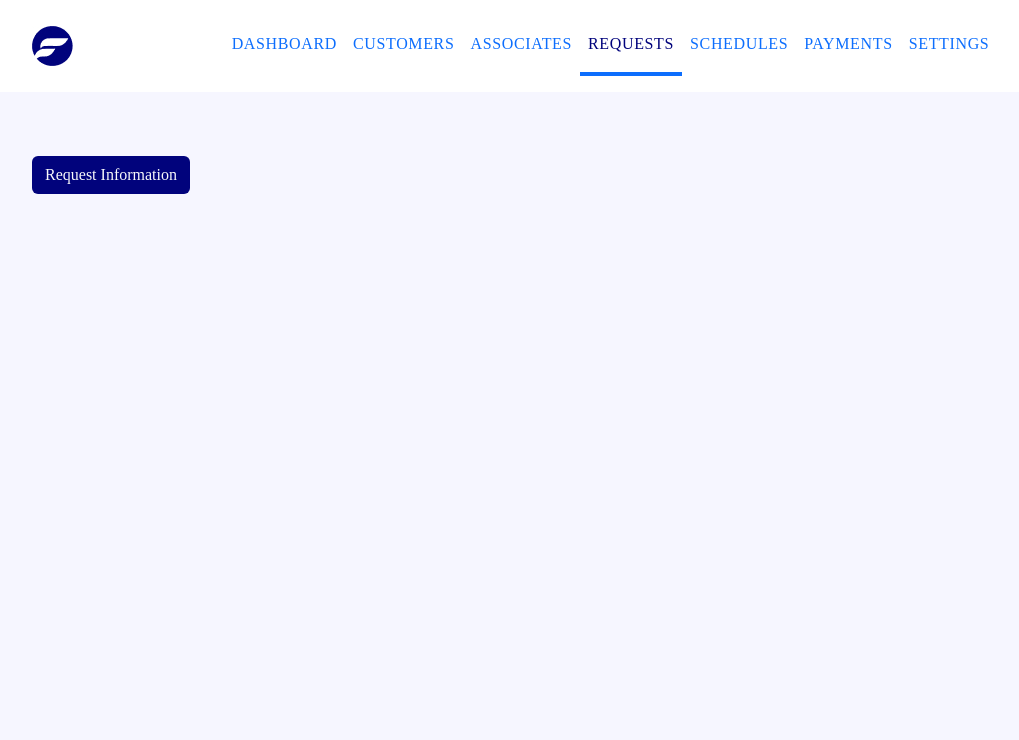
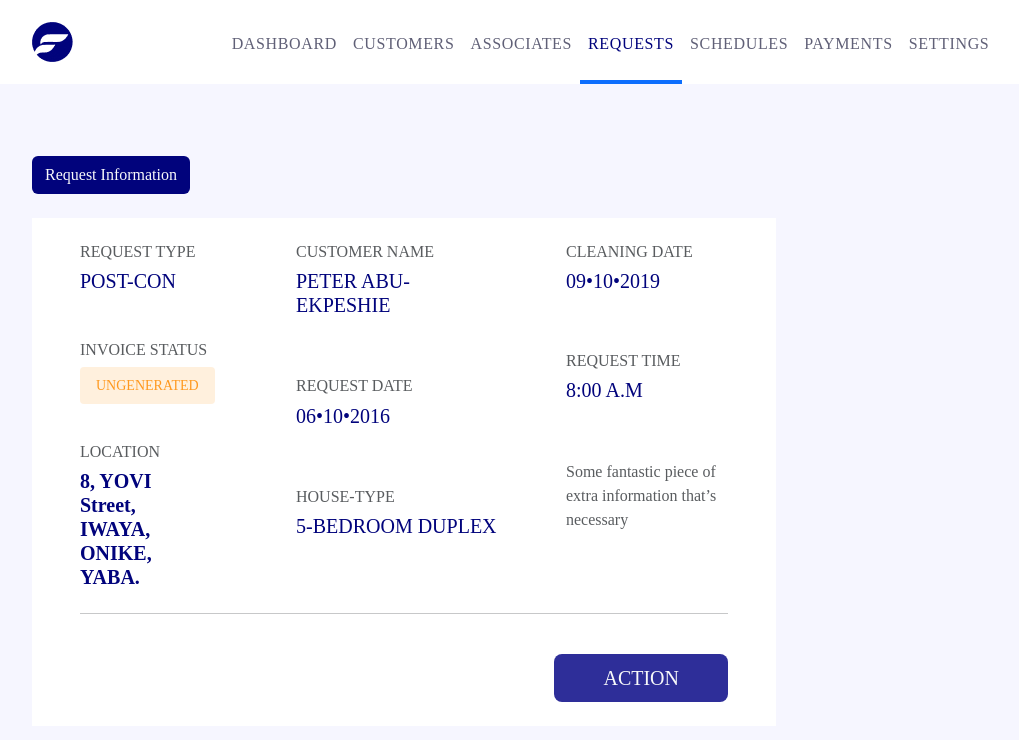
Before and after one commit to AYANO-EMMANUEL/BusinessApp, a plain HTML site: page index.htm in a window 1280 px wide. Shown: the whole page, without its empty margins (50-1069 px from the left). Drawn offline with Linux system fonts and the light colour scheme; files that its build step writes are made by us from their sources.

Commit message:
partially completed the first page tentatively

```diff
--- a/css/business.css
+++ b/css/business.css
@@ -18,6 +18,10 @@ body{
     background-color: var(--fichaya-purple, #01037C) !important;
 }
 
+.REQInfo{
+    background: var(--appeal-blue, #2E2E99) !important;
+}
+
 .hFont{
     color: var(--fichaya-secondary-blcak, #606077) !important;
     font-size: 16px !important;
@@ -32,3 +36,29 @@ body{
     font-family: 'Mukta' !important;
     letter-spacing: 0.64px !important;
 }
+
+.Ungenerated{
+    border-radius: 4px !important;
+    /* display: block; */
+    background: rgb(255, 153, 31, 0.15000000596046448) !important;
+    /* opacity: 0.15000000596046448 !important; */
+}
+
+.UngeneratedColor{
+    color: #FF991F !important;
+    font-size: 14px !important;
+    font-family: 'Mukta' !important;
+    font-weight: 500 !important;
+    text-transform: uppercase !important;
+}
+
+.mb{
+    margin-bottom: 20% !important;
+}
+
+.COHeader{
+    color: var(--fichaya-secondary-blcak, #606077);
+    font-size: 16px;
+    font-family: Mukta;
+    letter-spacing: 0.64px;
+}
--- a/index.htm
+++ b/index.htm
@@ -11,20 +11,20 @@
 </head>
 <body>
     <nav class="bgwhite">
-        <div class="container mx-auto py-3">
+        <div class="container mx-auto py-3 pb-0">
             <div class="nav justify-content-between align-items-center">
-                <div class="nav-item">
+                <div class="nav-item pb-3">
                     <img src="/images/headerIcon.jpg" alt="" class="">
                 </div>
-                <div class="d-flex justify-content-between text-primary hFont">
+                <div class="d-flex justify-content-between  text-primary hFont">
                 <!-- <div class="nav-item"> -->
-                    <div class="px-2 py-3">DASHBOARD</div>
-                    <div class="px-2 py-3">CUSTOMERS</div>
-                    <div class="px-2 py-3">ASSOCIATES</div>
-                    <div class="px-2 REQ border-4 border-bottom border-primary py-3" style="font-size: 18px; font-weight:500;">REQUESTS</div>
-                    <div class="px-2 py-3">SCHEDULES</div>
-                    <div class="px-2 py-3">PAYMENTS</div>
-                    <div class="px-2 py-3">SETTINGS</div>
+                    <div class="px-2 py-3 COHeader">DASHBOARD</div>
+                    <div class="px-2 py-3 COHeader">CUSTOMERS</div>
+                    <div class="px-2 py-3 COHeader">ASSOCIATES</div>
+                    <div class="px-2 REQ border-4 border-bottom border-primary py-3 pb-4" style="font-size: 18px; font-weight:500;">REQUESTS</div>
+                    <div class="px-2 py-3 COHeader">SCHEDULES</div>
+                    <div class="px-2 py-3 COHeader">PAYMENTS</div>
+                    <div class="px-2 py-3 COHeader">SETTINGS</div>
                 </div>
                 <div class="bg-primary">
                     <!-- <span class="bg-primary p-3">
@@ -43,9 +43,70 @@
 
     <main>
         <div class="container mt-5">
-            <button class="btn text-light blueBackground my-3">Request Information</button>
-            <div class="bgwhite">
+            <button class="btn text-light blueBackground my-4 RQInfo">Request Information</button>
+            <div class="row mx-0 align-items-between">
+                <div class="bgwhite col-8 px-5 py-4">
+                    <div class="d-flex justify-content-between">
+                            <div class="col-4 pe-4 d-grid align-items-between" style="">
+                                <div class="col-8 text-start mb">
+                                    <h6 class="text-nowrap text-muted">REQUEST TYPE</h6>
+                                    <h5 class="colorBold">POST-CON</h5>
+                                </div>
+                                <div class="col-7 text-start mb">
+                                    <h6 class="text-nowrap text-muted" style="width: max-content;">INVOICE STATUS</h6>
+                                    <button class="px-3 py-2 Ungenerated UngeneratedColor border-0">
+                                        UNGENERATED
+                                    </button>
+                                    <!-- <div class="px-3 py-2 Ungenerated">
+                                        <div class="UngeneratedColor">UNGENERATED</div>
+                                    </div> -->
+                                </div>
+                                <div class="col-8 text-start pb-auto">
+                                    <h6 class="text-nowrap text-muted">LOCATION</h6>
+                                    <h5 class="colorBold" style="font-weight: 600;">
+                                        8, YOVI Street, <br>
+                                        IWAYA, ONIKE, YABA.
+                                    </h5>
+                                </div>
+                            </div>
 
+                            <div class="col-5 pe-4 d-grid align-items-between">
+                                <div class="col-10 text-start">
+                                    <h6 class="text-nowrap text-muted">CUSTOMER NAME</h6>
+                                    <h5 class="colorBold">PETER ABU-EKPESHIE</h5>
+                                </div>
+                                    <div class="col-10 text-start">
+                                    <h6 class="text-nowrap text-muted">REQUEST DATE</h6>
+                                    <h5 class="colorBold">06•10•2016</h5>
+                                </div>
+                                    <div class="col-10 text-start">
+                                    <h6 class="text-nowrap text-muted">HOUSE-TYPE</h6>
+                                    <h5 class="colorBold">5-BEDROOM DUPLEX</h5>
+                                </div>
+                            </div>
+
+                            <div class="col-5 d-grid align-items-between">
+                                <div class="col-8 text-start">
+                                    <h6 class="text-nowrap text-muted">CLEANING DATE</h6>
+                                    <h5 class="colorBold">09•10•2019</h5>
+                                </div>
+                                <div class="col-8 text-start">
+                                    <h6 class="text-nowrap text-muted">REQUEST TIME</h6>
+                                    <h5 class="colorBold">8:00 A.M</h5>
+                                </div>
+                                <div class="col-8 text-start">
+                                    <!-- <h6 class="">REQUEST TIME</h6> -->
+                                    <p class=" text-muted text-wrap colorBold">Some fantastic piece of extra information that’s necessary</p>
+                                </div>
+                            </div>
+                            <!-- <div class="col-8"> -->
+                                <!-- </div> -->
+                        </div>
+                    <hr class="d-block w-100">
+                        <div class="d-block text-end pt-4">
+                            <button class="btn btn-lg px-5 REQInfo text-light text-end">ACTION</button>
+                        </div>
+                    </div>
             </div>
         </div>
     </main>
```
